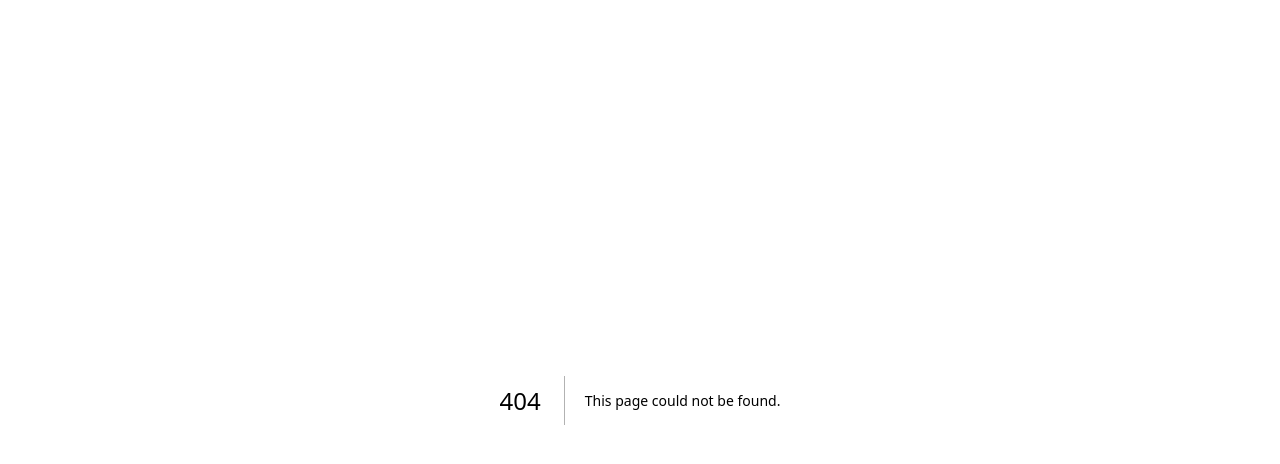
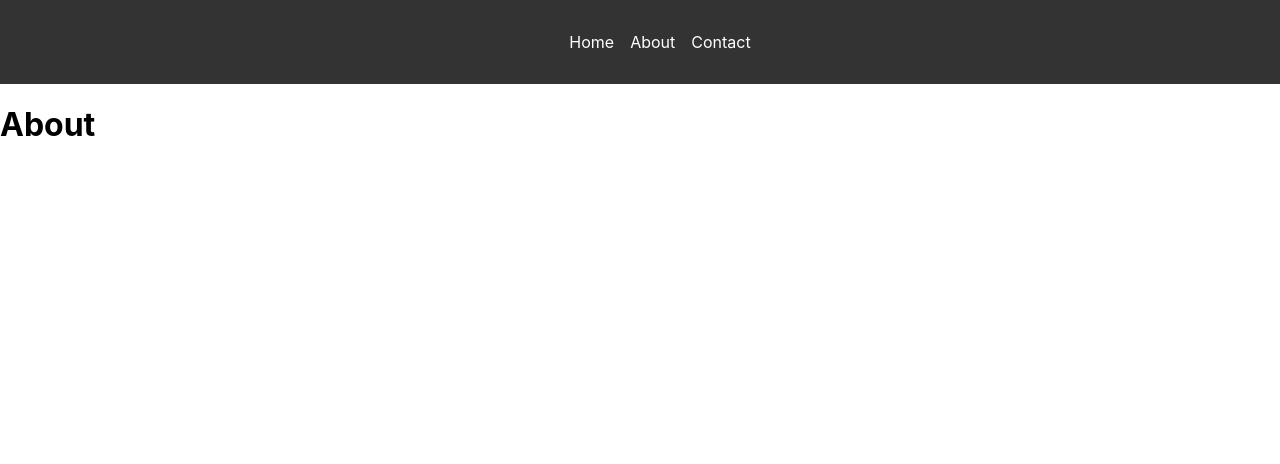
Before and after one commit to EliasPereyra/new-nextjs, a Next.js app: page /about in a window 1280 px wide. Before the commit this address had no page. Shown: the top 464 px of the page. Built offline with nearby package versions, Linux system fonts and the light colour scheme.

Commit message:
Making an about page

```diff
--- /dev/null
+++ b/pages/about.tsx
@@ -0,0 +1,13 @@
+import React from "react";
+import Navbar from "../components/Navbar";
+
+function about(): JSX.Element {
+  return (
+    <div id="about">
+      <Navbar />
+      <h1>About </h1>
+    </div>
+  );
+}
+
+export default about;
```
